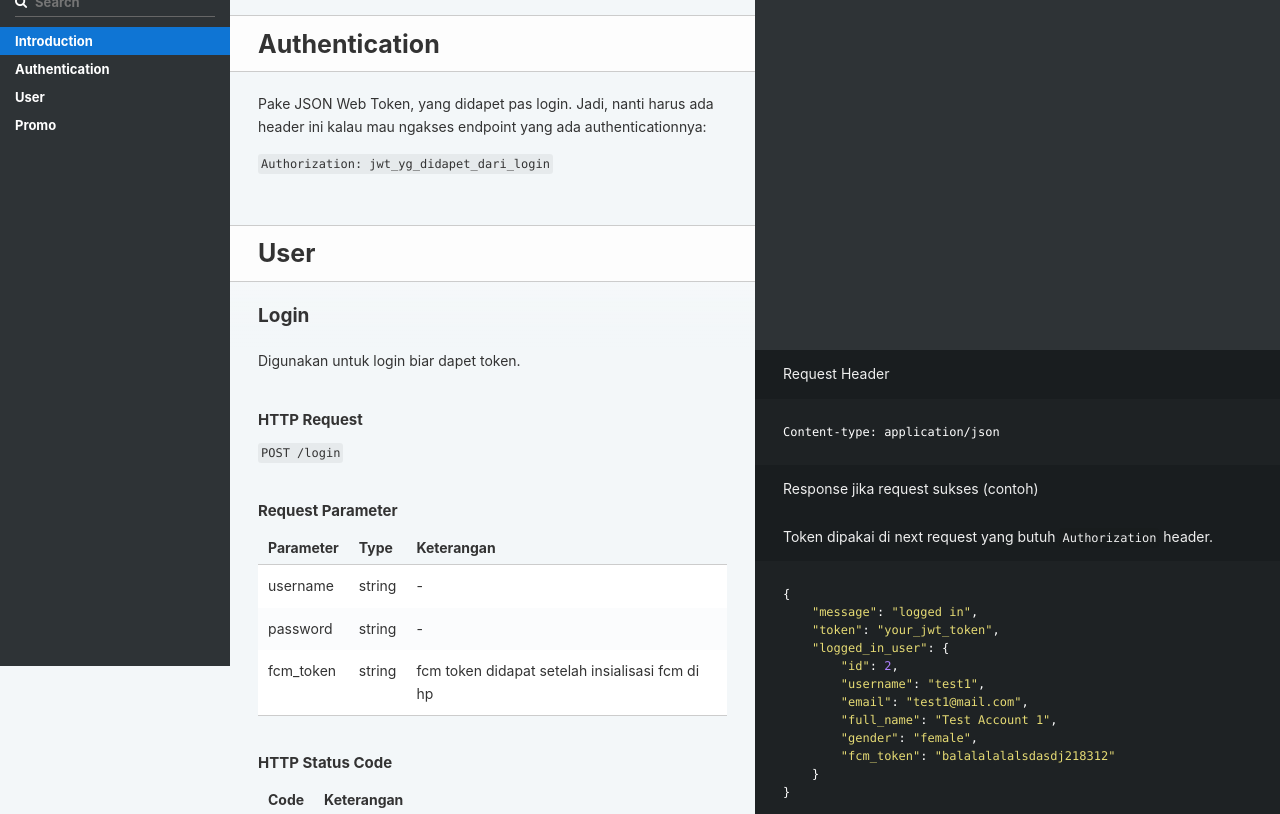
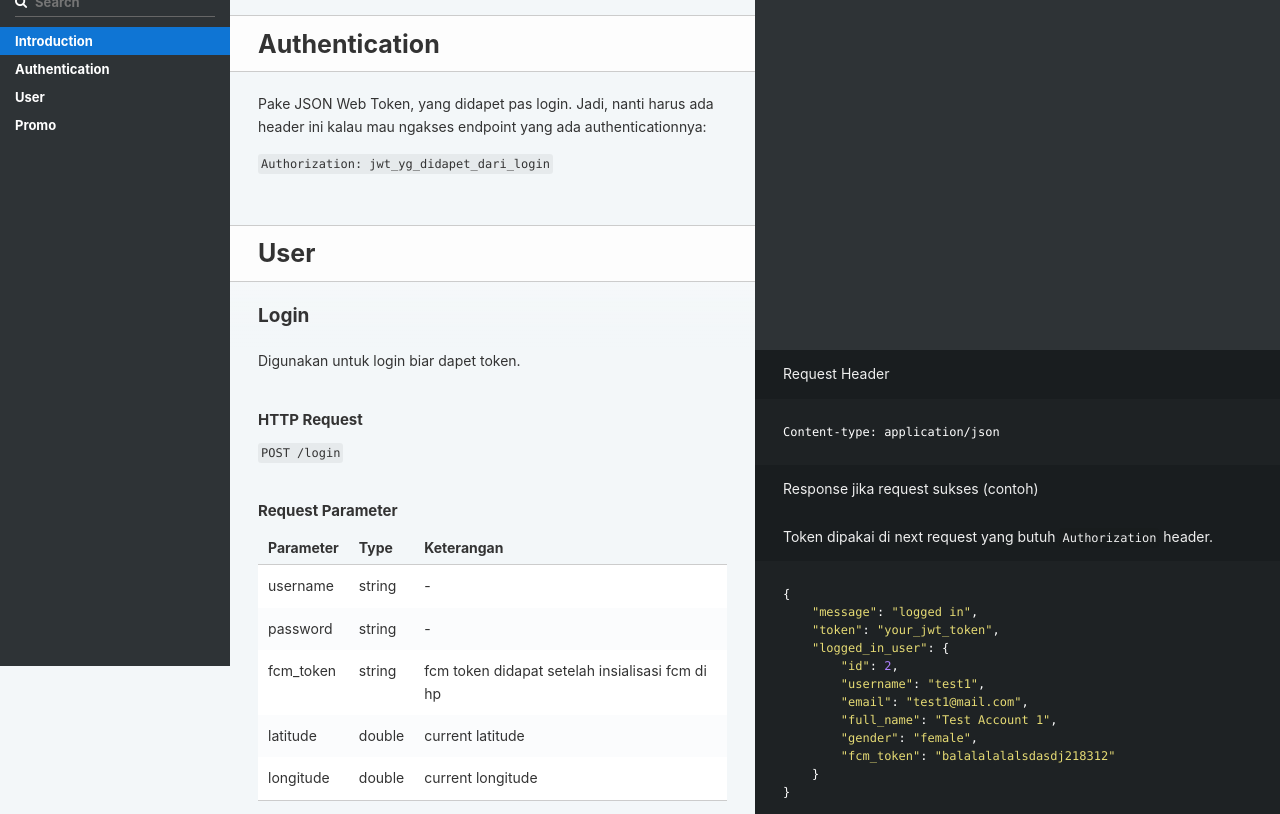
Before and after one commit to 99ridho/come-backend, a plain HTML site: page docs/index.html in a window 1280 px wide. Shown: the part 134-948 px from the top of the page. Drawn offline with Linux system fonts and the light colour scheme.

Commit message:
update login docs

```diff
--- a/docs/index.html
+++ b/docs/index.html
@@ -344,6 +344,16 @@
 <td>fcm_token</td>
 <td>string</td>
 <td>fcm token didapat setelah insialisasi fcm di hp</td>
+</tr>
+<tr>
+<td>latitude</td>
+<td>double</td>
+<td>current latitude</td>
+</tr>
+<tr>
+<td>longitude</td>
+<td>double</td>
+<td>current longitude</td>
 </tr>
 </tbody></table>
 <h3 id='http-status-code'>HTTP Status Code</h3>
```
